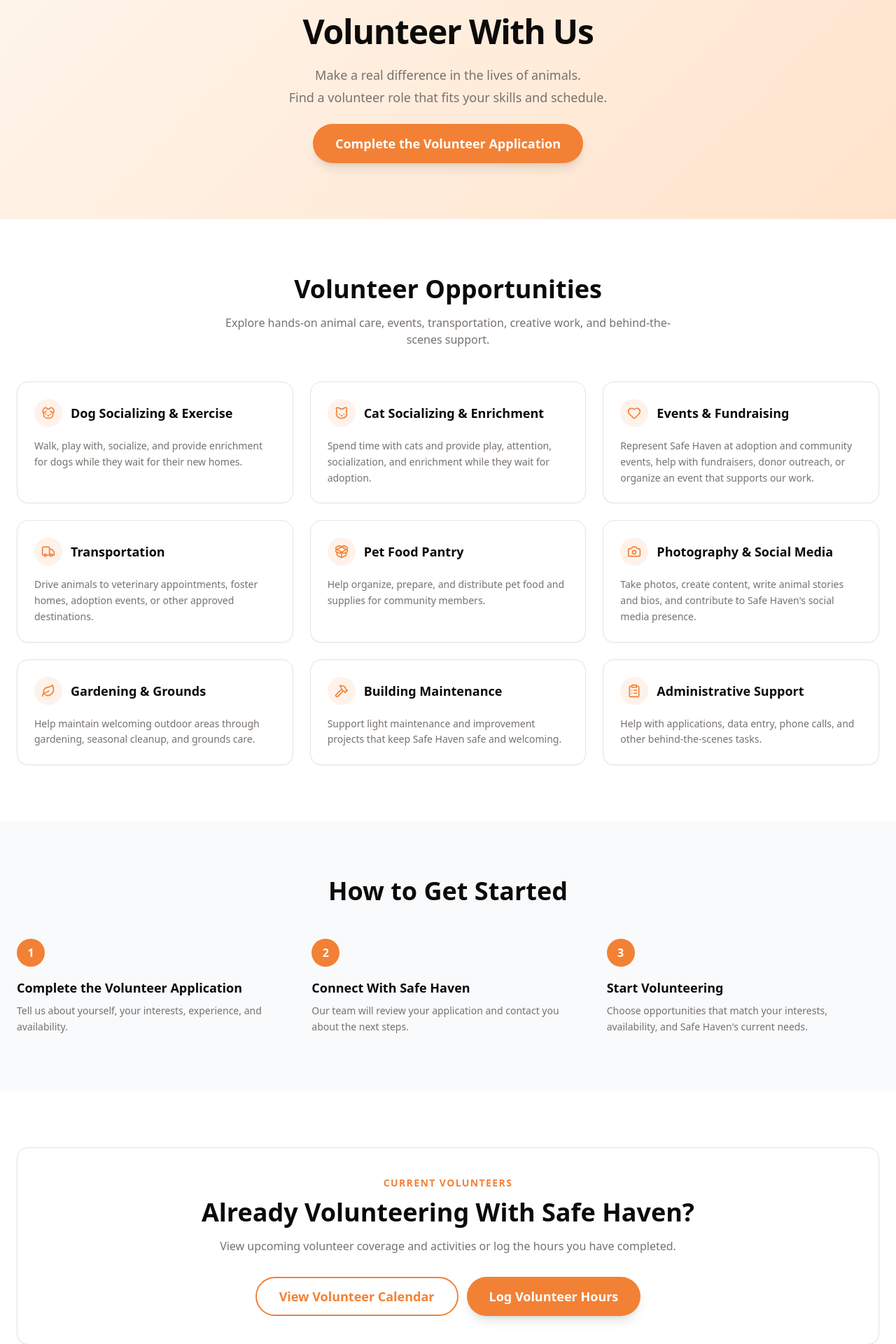
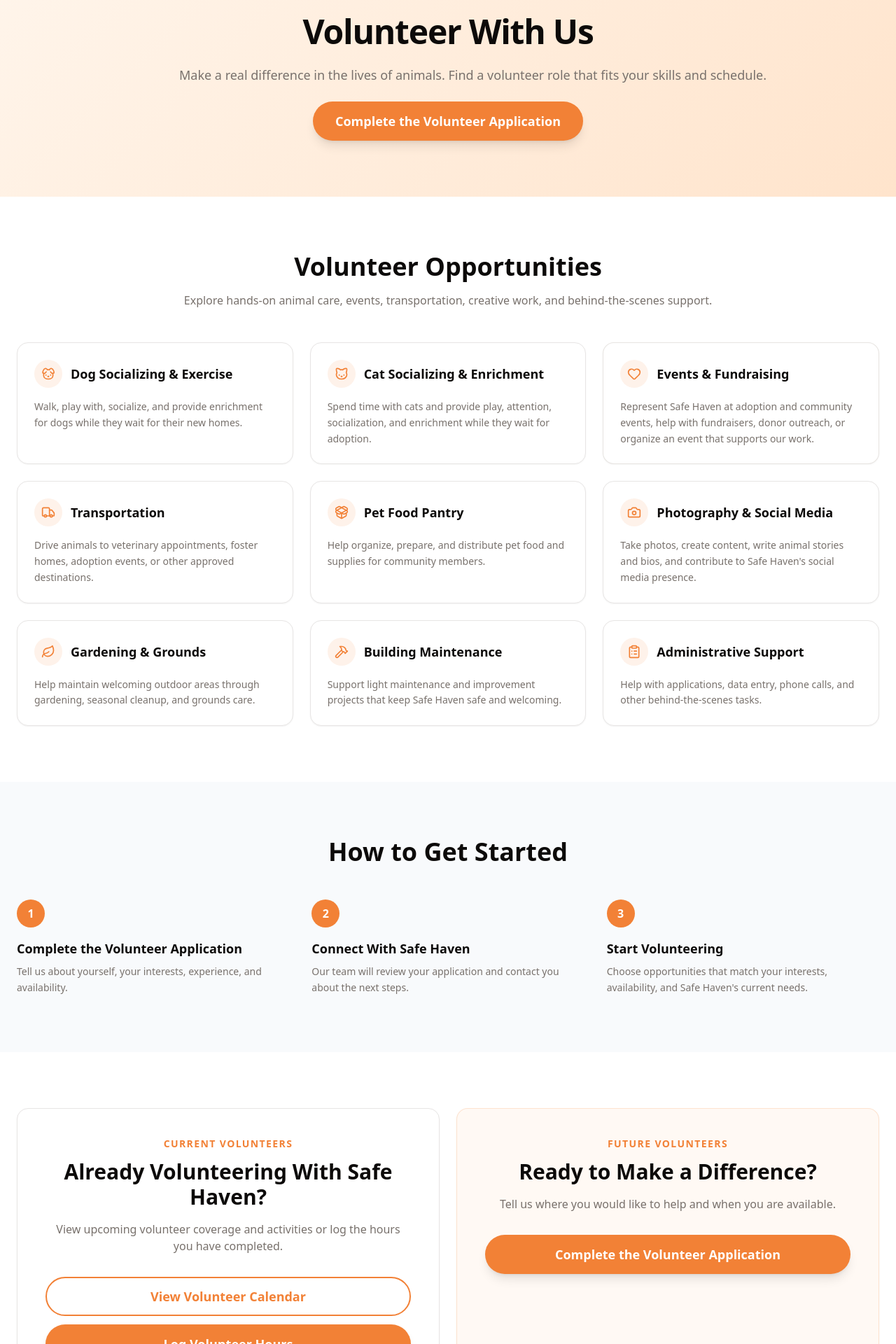
Before and after one commit to 7nqwsvhv99-hash/safe-haven-site, a Next.js app: page /volunteer in a window 1280 px wide. Shown: the part 140-2060 px from the top of the page at 70% size. Built offline with nearby package versions, Linux system fonts and the light colour scheme.

Commit message:
Refine volunteer page copy and CTA layout

```diff
--- a/src/app/volunteer/page.tsx
+++ b/src/app/volunteer/page.tsx
@@ -27,9 +27,8 @@ export default function VolunteerPage() {
             <h1 className="text-4xl md:text-5xl font-bold tracking-tight">
               Volunteer With Us
             </h1>
-            <p className="text-lg text-muted-foreground space-y-1">
-              <span className="block">Make a real difference in the lives of animals.</span>
-              <span className="block">Find a volunteer role that fits your skills and schedule.</span>
+            <p className="text-lg text-muted-foreground md:whitespace-nowrap">
+              Make a real difference in the lives of animals. Find a volunteer role that fits your skills and schedule.
             </p>
             <Button asChild size="lg">
               <Link href="/volunteer-application">Complete the Volunteer Application</Link>
@@ -43,7 +42,7 @@ export default function VolunteerPage() {
           <h2 className="text-3xl md:text-4xl font-bold text-center mb-4">
             Volunteer Opportunities
           </h2>
-          <p className="text-center text-muted-foreground max-w-2xl mx-auto mb-12">
+          <p className="text-center text-muted-foreground mx-auto mb-12 md:whitespace-nowrap">
             Explore hands-on animal care, events, transportation, creative work, and behind-the-scenes support.
           </p>
           <div className="grid grid-cols-1 md:grid-cols-2 lg:grid-cols-3 gap-6">
@@ -82,18 +81,19 @@ export default function VolunteerPage() {
       </section>
 
       <section className="section-padding bg-white">
-        <div className="container-custom max-w-3xl">
-          <Card className="p-8 md:p-10 text-center">
+        <div className="container-custom max-w-6xl">
+          <div className="grid grid-cols-1 lg:grid-cols-2 gap-6">
+            <Card className="p-8 md:p-10 text-center h-full">
               <p className="mb-3 text-sm font-bold uppercase tracking-widest text-primary">
                 Current volunteers
               </p>
-            <h2 className="text-3xl md:text-4xl font-bold">
+              <h2 className="text-3xl font-bold">
                 Already Volunteering With Safe Haven?
               </h2>
               <p className="mt-4 text-muted-foreground">
                 View upcoming volunteer coverage and activities or log the hours you have completed.
               </p>
-            <div className="mt-8 flex flex-col sm:flex-row gap-3 justify-center">
+              <div className="mt-8 flex flex-col gap-3">
                 <Button asChild variant="outline" size="lg">
                   <a href={volunteerCalendarUrl} target="_blank" rel="noreferrer">
                     View Volunteer Calendar
@@ -104,20 +104,24 @@ export default function VolunteerPage() {
                 </Button>
               </div>
             </Card>
-        </div>
-      </section>
 
-      <section className="section-padding bg-primary/5">
-        <div className="container-custom max-w-2xl text-center">
-          <h2 className="text-3xl md:text-4xl font-bold mb-4">
+            <Card className="p-8 md:p-10 text-center h-full bg-primary/5 border-primary/20">
+              <p className="mb-3 text-sm font-bold uppercase tracking-widest text-primary">
+                Future volunteers
+              </p>
+              <h2 className="text-3xl font-bold">
                 Ready to Make a Difference?
               </h2>
-          <p className="text-lg text-muted-foreground mb-8">
+              <p className="mt-4 text-muted-foreground">
                 Tell us where you would like to help and when you are available.
               </p>
-          <Button asChild size="lg">
+              <div className="mt-8">
+                <Button asChild size="lg" className="w-full">
                   <Link href="/volunteer-application">Complete the Volunteer Application</Link>
                 </Button>
+              </div>
+            </Card>
+          </div>
         </div>
       </section>
     </div>
```
Lines whose indentation alone changed are shown as unchanged.
